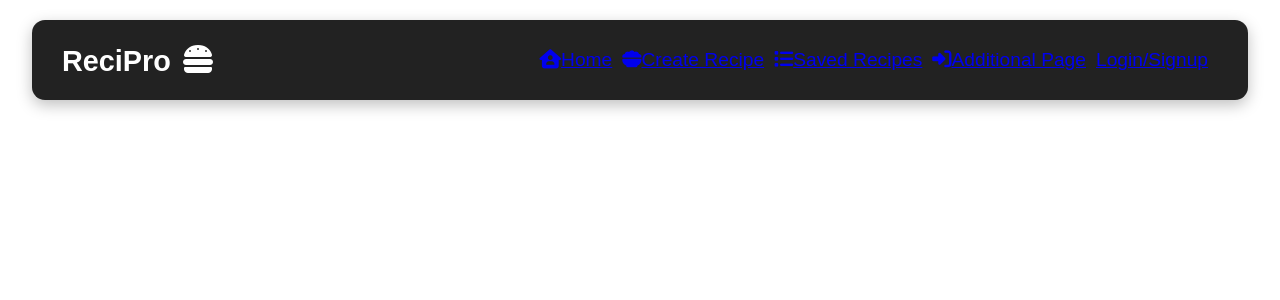
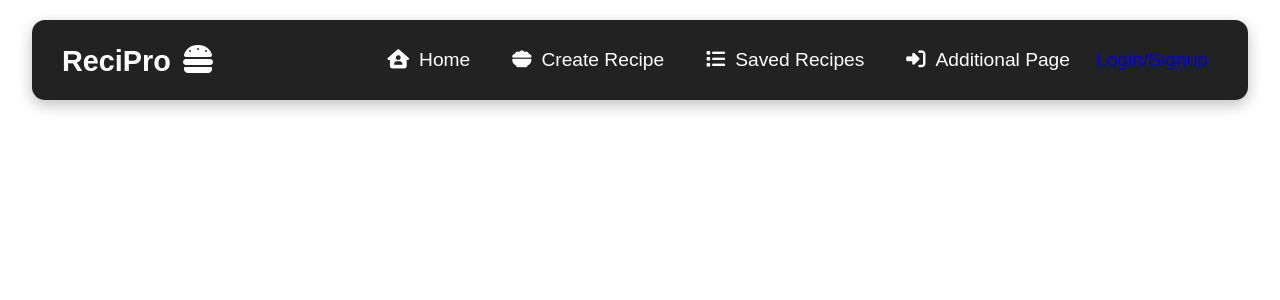
Before and after one commit to Sandeep-Abeykoon/mern-recipe-app, a React (Create React App) app in the folder client/: page / in a window 1280 px wide. Shown: the top 300 px of the page. Built offline with nearby package versions, Linux system fonts and the light colour scheme.

Commit message:
Update navbarStyle.css

```diff
--- a/client/src/components/navbarStyle.css
+++ b/client/src/components/navbarStyle.css
@@ -35,3 +35,20 @@
     text-align: center;
     justify-content: end;
 }
+
+.nav-links{
+    text-decoration: none;
+    color: #fff;
+    padding: 0.7rem 1rem;
+    white-space: nowrap;
+}
+
+.nav-links i{
+   padding-right: 10px;
+}
+
+.nav-links:hover{
+    background: rgb(80, 80, 238);
+    border-radius: 4px;
+    transition: all 0.2s ease-in-out;
+}
```
